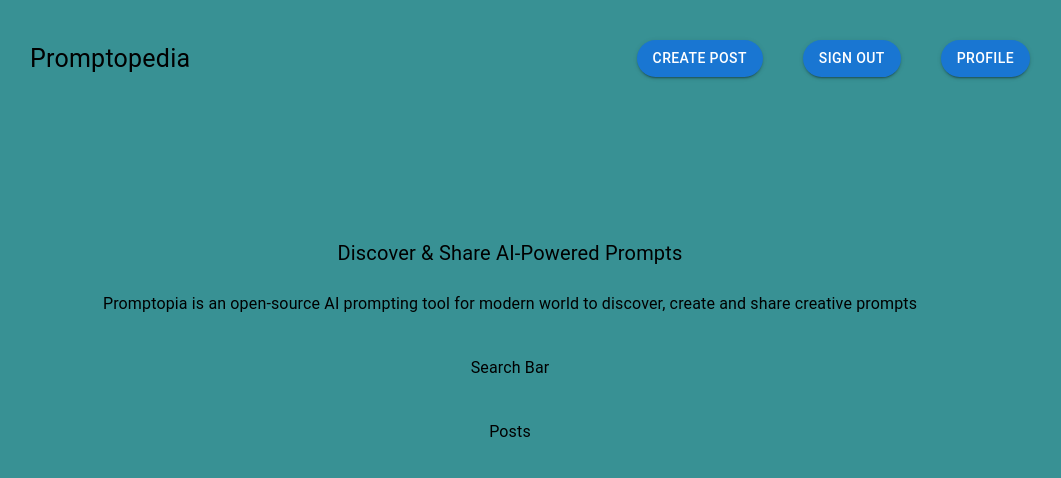
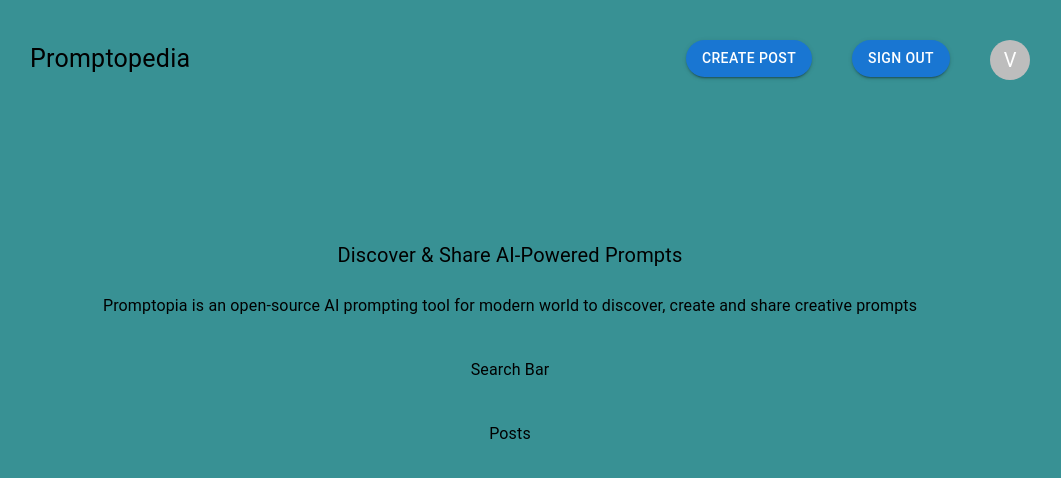
Before and after one commit to kvarad6/promptopedia, a React (Create React App) app in the folder client/: page / in a window 1280 px wide. Shown: the top 478 px of the page, without its empty margins (130-1191 px from the left). Built offline with nearby package versions, Linux system fonts and the light colour scheme; no server answers.

Commit message:
added avatar for profile

```diff
--- a/client/package.json
+++ b/client/package.json
@@ -8,6 +8,7 @@
     "@mui/icons-material": "^5.15.14",
     "@mui/material": "^5.15.14",
     "@mui/styled-engine-sc": "^6.0.0-alpha.18",
+    "@react-navigation/native": "^6.1.17",
     "@testing-library/jest-dom": "^5.17.0",
     "@testing-library/react": "^13.4.0",
     "@testing-library/user-event": "^13.5.0",
--- a/client/src/components/Signin.jsx
+++ b/client/src/components/Signin.jsx
@@ -4,6 +4,8 @@ import { signInWithPopup, GoogleAuthProvider } from 'firebase/auth'
 import { auth } from "../firebase"
 import { useNavigate } from "react-router-dom";
 import signinwithgoogle from "../static/images/avatars/signinwithgoogle.png"
+// import { NavigationContainer } from '@react-navigation/native'; // For React Navigation
+
 
 const Signin = () => {
 
@@ -20,7 +22,9 @@ const Signin = () => {
                 // The signed-in user info.
                 const user = result.user;
                 console.log("user", user);
-                navigate("/");
+                const profilePicUrl = user.photoURL;
+                // console.log('Profile picture URL:', profilePicUrl);
+                // navigate("/", { someProp: "value" });
 
                 // ...
             }).catch((error) => {
--- a/client/src/components/UserProfile.jsx
+++ b/client/src/components/UserProfile.jsx
@@ -1,9 +1,9 @@
 import React from 'react'
-import { Button } from '@mui/material'
+import { Avatar } from '@mui/material'
 
 const UserProfile = () => {
   return (
-    <Button variant="contained" sx={{ borderRadius: 10 }}>Profile</Button>
+    <Avatar>V</Avatar>
   )
 }
 
```
Also changed, not shown: 1 other file (tests, documents, lock files or other folders).
